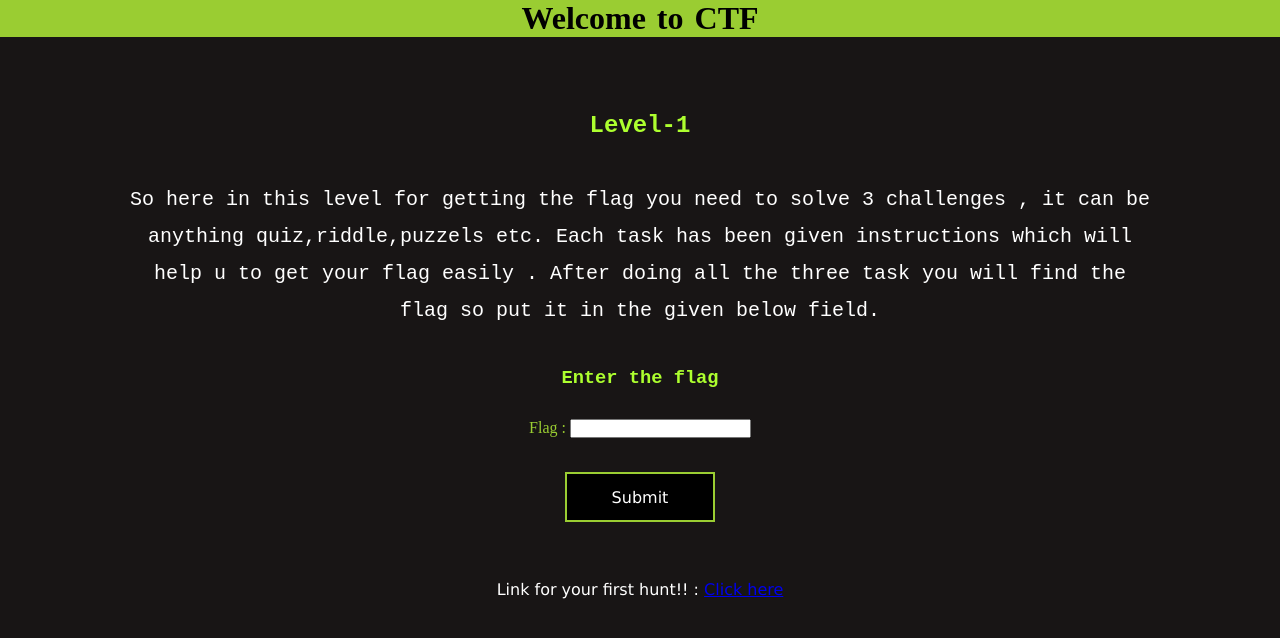
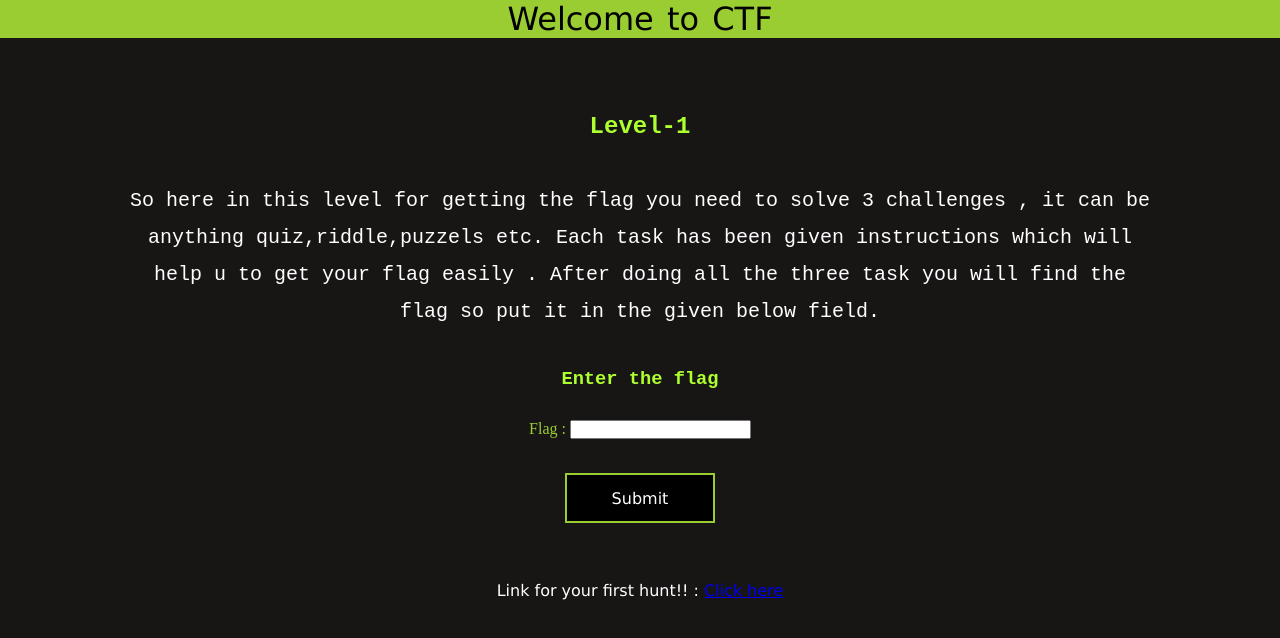
Before and after one commit to alpha-oss/Capture-the-flag, a plain HTML site: page Level1/lvl1-home.html in a window 1280 px wide. Drawn offline with Linux system fonts and the light colour scheme.

Commit message:
few change

```diff
--- a/Level1/lvl1-home.html
+++ b/Level1/lvl1-home.html
@@ -36,17 +36,7 @@
         </div>
     </div>
 
-    <script>
-        function showFlag(){
-            const flag = document.getElementById("flag1").value;
-            if(flag == 'CNWi2J49GmAjlP1ywnyiGFRpryHARSxT7Rias0l_MaA'){
-                alert("Level1 passed go ahead: <next lvl link>");
-            }
-            else{
-                alert("Invalid flag");
-            }
-        }
-    </script>
+    <script src="./main.js"></script>
 
 </body>
 
--- /dev/null
+++ b/Level1/main.js
@@ -0,0 +1,9 @@
+function showFlag(){
+    const flag = document.getElementById("flag1").value;
+    if(flag == 'CNWi2J49GmAjlP1ywnyiGFRpryHARSxT7Rias0l_MaA'){
+        alert("Level1 passed go ahead: <next lvl link>");
+    }
+    else{
+        alert("Invalid flag");
+    }
+}
--- a/Level1/style.css
+++ b/Level1/style.css
@@ -3,8 +3,6 @@
     margin: 0;
     padding: 0;
 }
-
-
 
 body {
     background-color: rgb(24, 21, 21);
@@ -15,9 +13,9 @@ body {
     text-align: center;
     color: black;
     background-color: yellowgreen;
+    font-family: Verdana, Geneva, Tahoma, sans-serif;
     font-size: 2em;
     display: block;
-    font-weight: bold;
     text-decoration: none;
 }
 
--- a/Level1/task1/pg1.css
+++ b/Level1/task1/pg1.css
@@ -12,7 +12,8 @@ body{
     text-align: center;
     font-size: 2em;
     color: black;
-    background-color:  yellowgreen;
+    background-color: yellowgreen;
+    font-family: Verdana, Geneva, Tahoma, sans-serif;
     display: block;
     text-decoration: none;
 }
--- a/Level1/task1/pg2.css
+++ b/Level1/task1/pg2.css
@@ -13,6 +13,7 @@ body {
     font-size: 2em;
     color: black;
     background-color: yellowgreen;
+    font-family: Verdana, Geneva, Tahoma, sans-serif;
     display: block;
     text-decoration: none;
 }
--- a/Level1/task2/pg3.css
+++ b/Level1/task2/pg3.css
@@ -13,6 +13,7 @@ body {
     font-size: 2em;
     color: black;
     background-color: yellowgreen;
+    font-family: Verdana, Geneva, Tahoma, sans-serif;
     display: block;
     text-decoration: none;
 }
```
Also changed, not shown: Level1/task1/pg1.html (+1 -1 lines), Level1/task2/pg3.html (+1 -1 lines), Level1/task3/pg4.html (+1 -1 lines).
